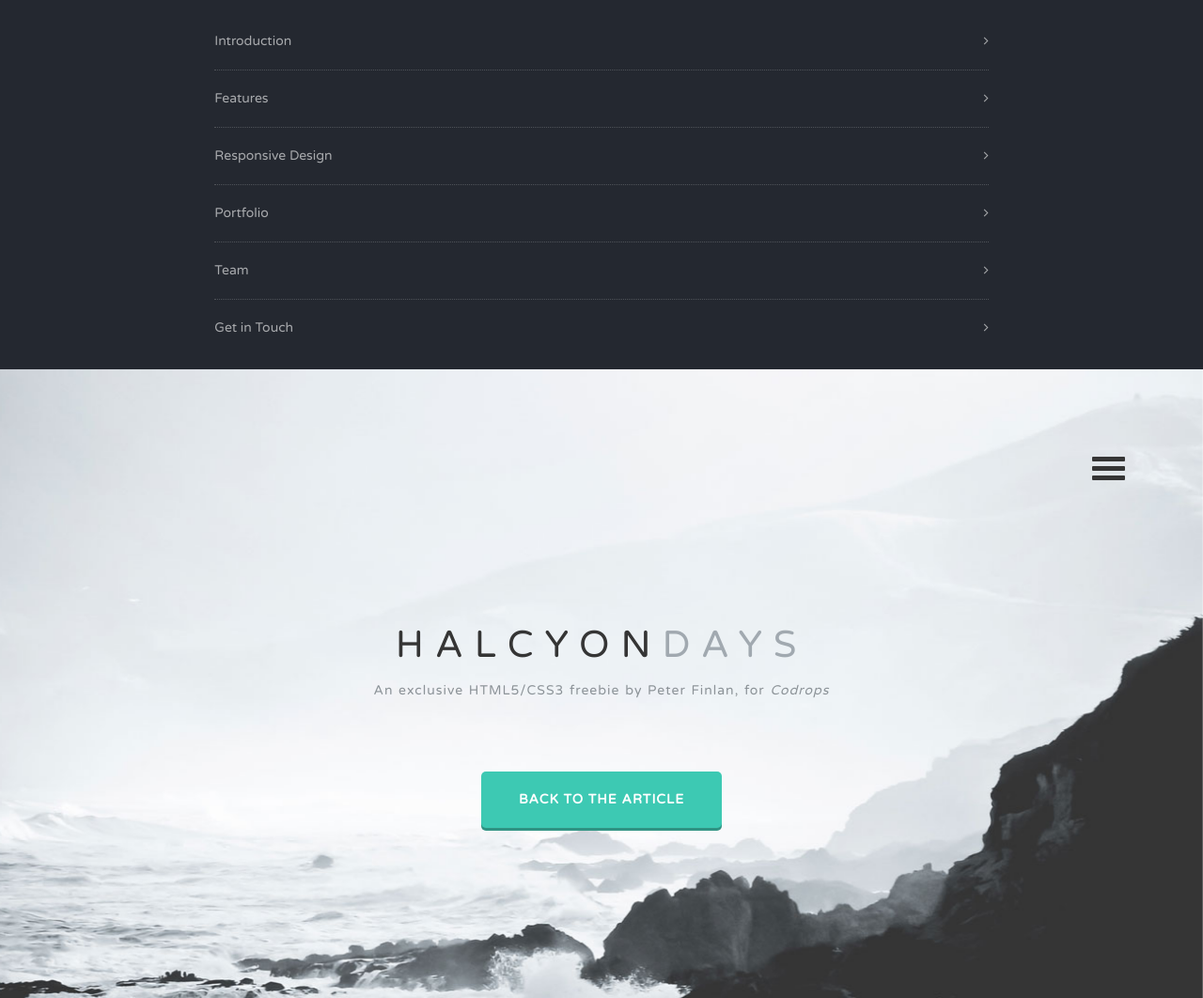
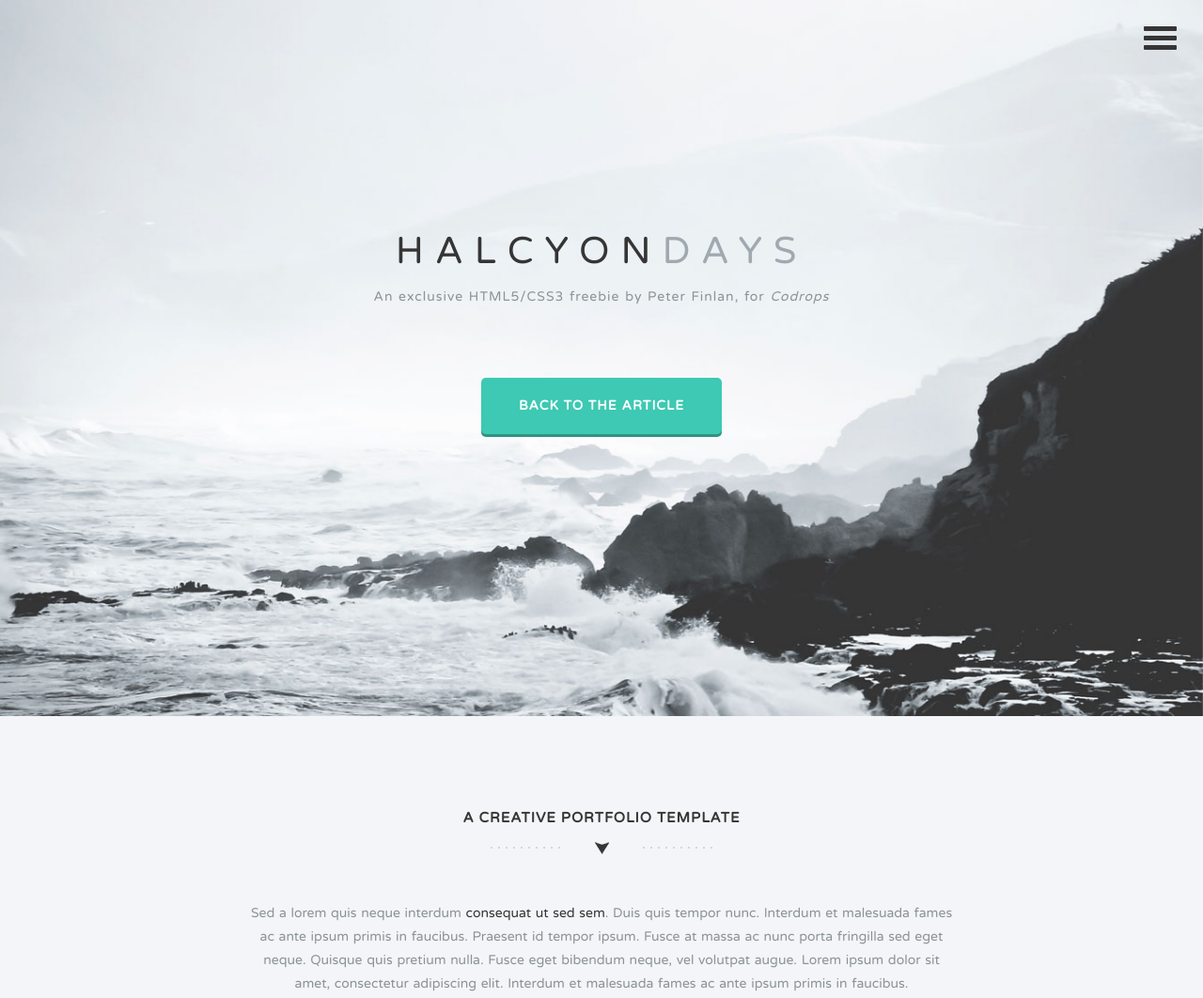
Before and after one commit to krimo/jankfree-halcyon, a plain HTML site: page index.html in a window 1280 px wide. Shown: the top 1062 px of the page at 94% size. Drawn offline with nearby package versions, Linux system fonts and the light colour scheme.

Commit message:
structural changes to accomodate new nav function

```diff
--- a/index.html
+++ b/index.html
@@ -20,12 +20,15 @@
         <![endif]-->
     </head>
     <body id="top">
-    	<header id="home">
-    		<nav>
+
+    	<div id="st-container" class="st-container st-effect-3">
+
+    		<div class="st-pusher">
+    			<nav class="st-menu st-effect-3">
     				<div class="container-fluid">
     					<div class="row">
     						<div class="col-md-8 col-md-offset-2 col-sm-8 col-sm-offset-2 col-xs-8 col-xs-offset-2">
-    						<nav class="pull">
+    							<nav>
     								<ul class="top-nav">
     									<li><a href="#intro">Introduction <span class="indicator"><i class="fa fa-angle-right"></i></span></a></li>
     									<li><a href="#features">Features <span class="indicator"><i class="fa fa-angle-right"></i></span></a></li>
@@ -39,13 +42,15 @@
     					</div>
     				</div>
     			</nav>
+
+				<a id="nav-toggle" class="nav_slide_button" href="#"><span></span></a>
+
+    			<div class="st-content">
+    				<div class="st-content-inner">
+
+    					<header id="home">
     						<section class="hero" id="hero">
     							<div class="container">
-    				<div class="row">
-    					<div class="col-md-12 text-right navicon">
-    						<a id="nav-toggle" class="nav_slide_button" href="#"><span></span></a>
-    					</div>
-    				</div>
     								<div class="row">
     									<div class="col-md-8 col-md-offset-2 text-center inner">
     										<h1 class="animated fadeInDown">HALCYON<span>DAYS</span></h1>
@@ -418,3 +423,7 @@
     										<script src="js/modernizr.js"></script>
     									</body>
     									</html>
+    								</div>
+    							</div>
+    						</div>
+    					</div>
```
Lines whose indentation alone changed are shown as unchanged.
